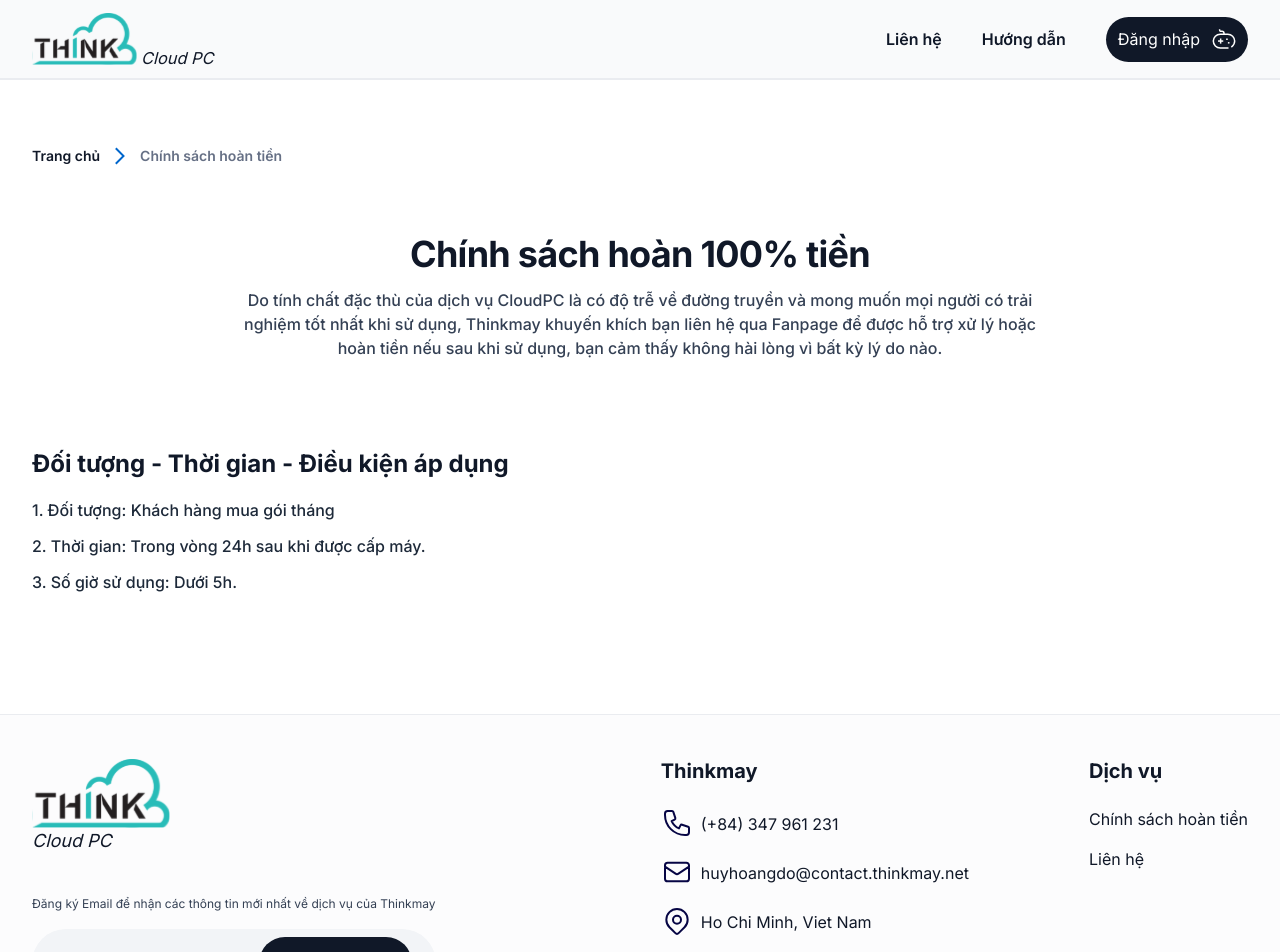
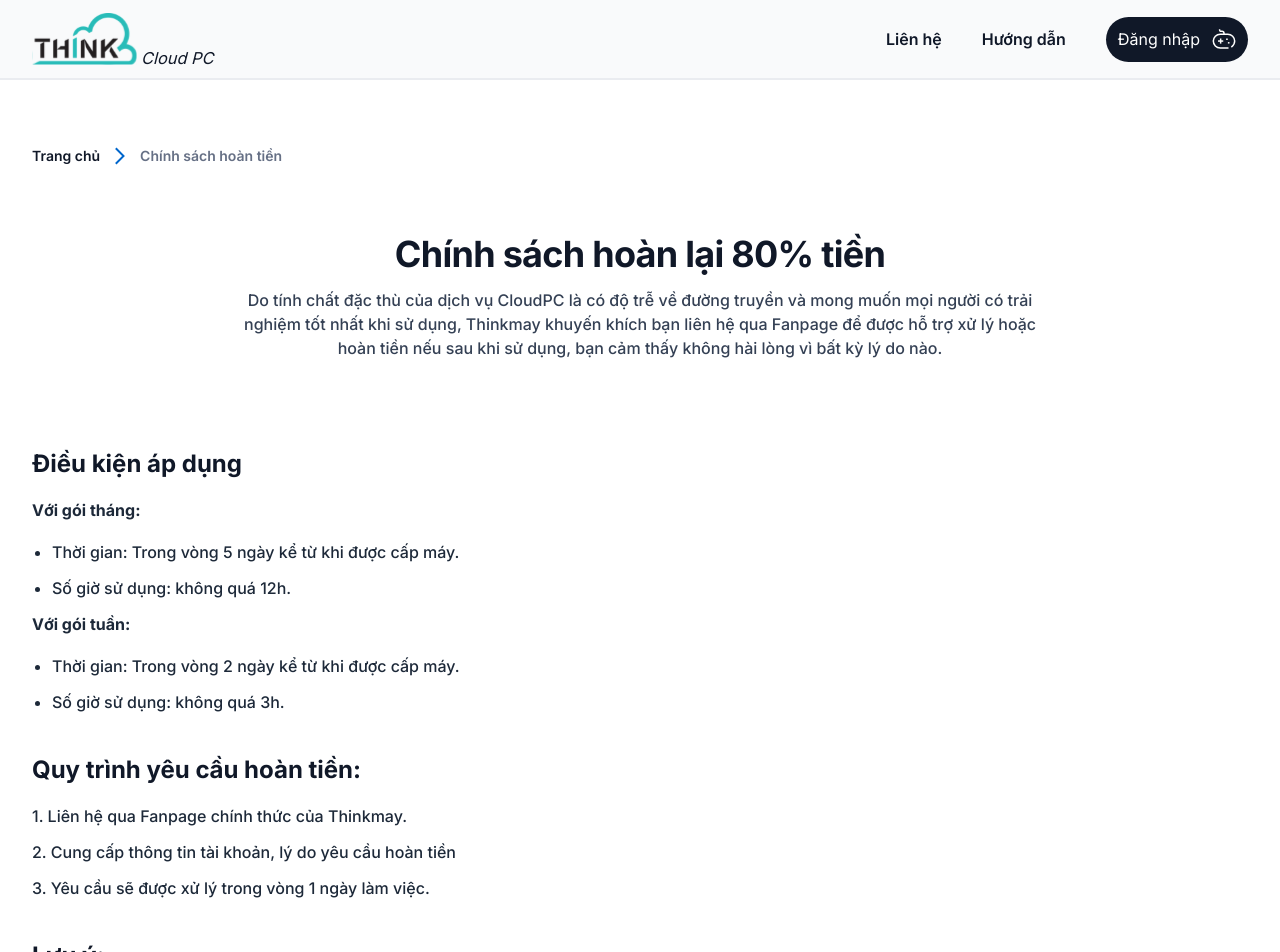
Before and after one commit to thinkonmay/lass-landing-page, a Next.js app: page /warranty-policy in a window 1280 px wide. Shown: the top 952 px of the page. Built offline with nearby package versions, Linux system fonts and the light colour scheme.

Commit message:
update refund policy

```diff
--- a/src/components/products/Products.tsx
+++ b/src/components/products/Products.tsx
@@ -238,7 +238,7 @@ const Subscriptions = () => {
                     </p>
                     <p className="subTitle">
                         *Hỗ trợ hoàn tiền{' '}
-                        <span className="subTitle !text-[#AD00FF]">100%</span>{' '}
+                        {/*<span className="subTitle !text-[#AD00FF]">100%</span>{' '}*/}
 
                         <Link href={'/warranty-policy'}>
                             {'(Chi tiết)'}
--- a/src/components/warranty/warranty.tsx
+++ b/src/components/warranty/warranty.tsx
@@ -6,16 +6,55 @@ interface IContent {
     contents: (IContent | string)[];
     type?: 'first' | 'second' | 'third' | undefined;
 }
+//{
+//            category:
+//                '2.1. Tư vấn hỗ trợ kiểm tra sản phẩm trước khi mua',
+//            type: 'second',
 
+//            contents: [
+//                'Kiểm tra màu sắc, cấu hình, và chứng thực máy trước khi mua.',
+//                'Máy chưa active là máy chưa kích hoạt bảo hành theo tình trạng kiểm tra trực tiếp trên trang chủ Apple/ Lenovo'
+//            ]
+//        },
 export default function Warranty() {
     const policys: IContent[] = [
         {
-            category: 'Đối tượng - Thời gian - Điều kiện áp dụng ',
+            category: 'Điều kiện áp dụng',
             type: 'first',
             contents: [
-                'Đối tượng: Khách hàng mua gói tháng',
-                'Thời gian: Trong vòng 24h sau khi được cấp máy.',
-                'Số giờ sử dụng: Dưới 5h.'
+                {
+                    category: 'Với gói tháng:',
+                    type: 'second',
+                    contents: [
+                        'Thời gian: Trong vòng 5 ngày kể từ khi được cấp máy.',
+                        'Số giờ sử dụng: không quá 12h.'
+                    ]
+                },
+                {
+                    category: 'Với gói tuần:',
+                    type: 'second',
+                    contents: [
+                        'Thời gian: Trong vòng 2 ngày kể từ khi được cấp máy.',
+                        'Số giờ sử dụng: không quá 3h.'
+                    ]
+                },
+            ]
+        },
+        {
+            category: 'Quy trình yêu cầu hoàn tiền:',
+            type: 'first',
+            contents: [
+                'Liên hệ qua Fanpage chính thức của Thinkmay.',
+                'Cung cấp thông tin tài khoản, lý do yêu cầu hoàn tiền',
+                'Yêu cầu sẽ được xử lý trong vòng 1 ngày làm việc.'
+            ]
+        },
+        {
+            category: 'Lưu ý:',
+            type: 'first',
+            contents: [
+                'Chính sách không áp dụng cho các trường hợp vi phạm điều khoản sử dụng dịch vụ hoặc cố ý gây lỗi.',
+                'Hãy trải nghiệm dịch vụ miễn phí trước khi đưa ra quyết định mua!'
             ]
         },
         //{
@@ -174,7 +213,7 @@ export default function Warranty() {
             <div className="warrantyPolicy ">
                 <div className="mainContent grid wide">
                     <div className="title l-8">
-                        <h2>Chính sách hoàn 100% tiền</h2>
+                        <h2>Chính sách hoàn lại 80% tiền</h2>
                         <p>
                             Do tính chất đặc thù của dịch vụ CloudPC là có độ trễ về đường truyền và mong muốn mọi người có trải nghiệm tốt nhất khi sử dụng, Thinkmay khuyến khích bạn liên hệ qua Fanpage để được hỗ trợ xử lý hoặc hoàn tiền nếu sau khi sử dụng, bạn cảm thấy không hài lòng vì bất kỳ lý do nào.
 
```
